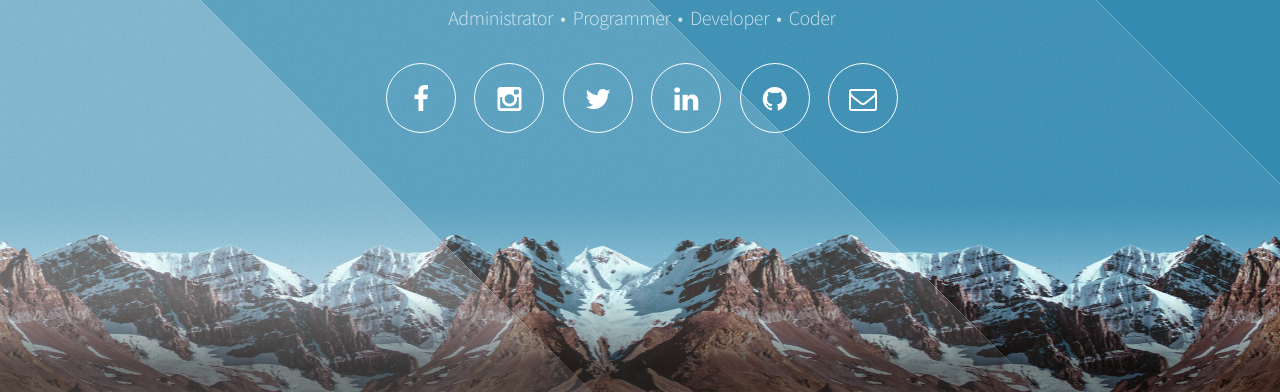
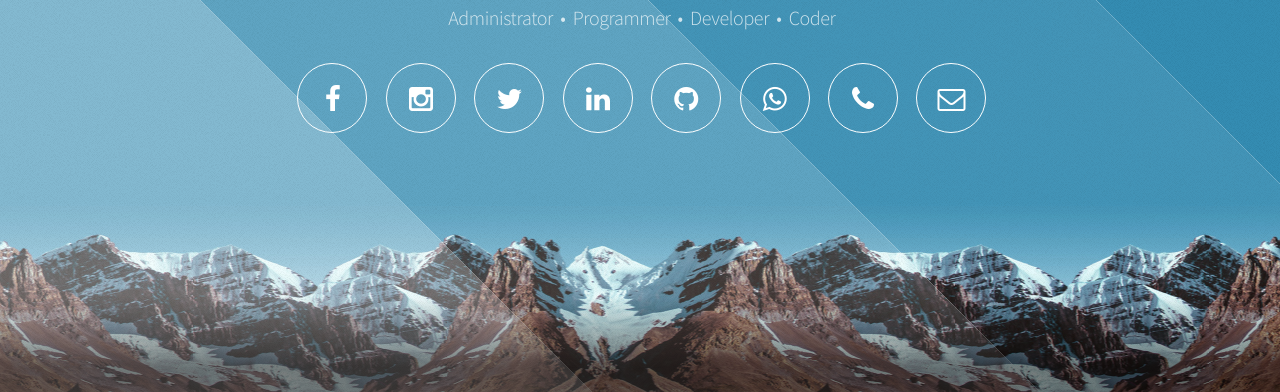
Before and after one commit to AdityaVolety/adityavolety, a plain HTML site: page main/index.html in a window 1280 px wide. Shown: the part 408-800 px from the top of the page. Drawn offline with Linux system fonts and the light colour scheme.

Commit message:
Update index.html

```diff
--- a/main/index.html
+++ b/main/index.html
@@ -59,6 +59,8 @@
 								<li><a href="https://www.twitter.com/pgyogesh_" class="icon fa-twitter"><span class="label">Twitter</span></a></li>
 								<li><a href="https://www.linkedin.com/in/pgyogesh" class="icon fa-linkedin"><span class="label">LinkedIn</span></a></li>
 								<li><a href="https://github.com/pgyogesh" class="icon fa-github"><span class="label">GitHub</span></a></li>
+								<li><a href="https://api.whatsapp.com/send?phone=917676777797&text=Hi%2CYogesh!!!" class="icon fa-whatsapp"><span class="label">WhatsApp</span></a></li>
+								<li><a href="tel:+91-7676777797" class="icon fa-phone"><span class="label">GitHub</span></a></li>
 								<li><a href="mailto:yogeshjadhav96@gmail.com?Subject=Hello" class="icon fa-envelope-o"><span class="label">Email</span></a></li>
 							</ul>
 						</nav>
```
